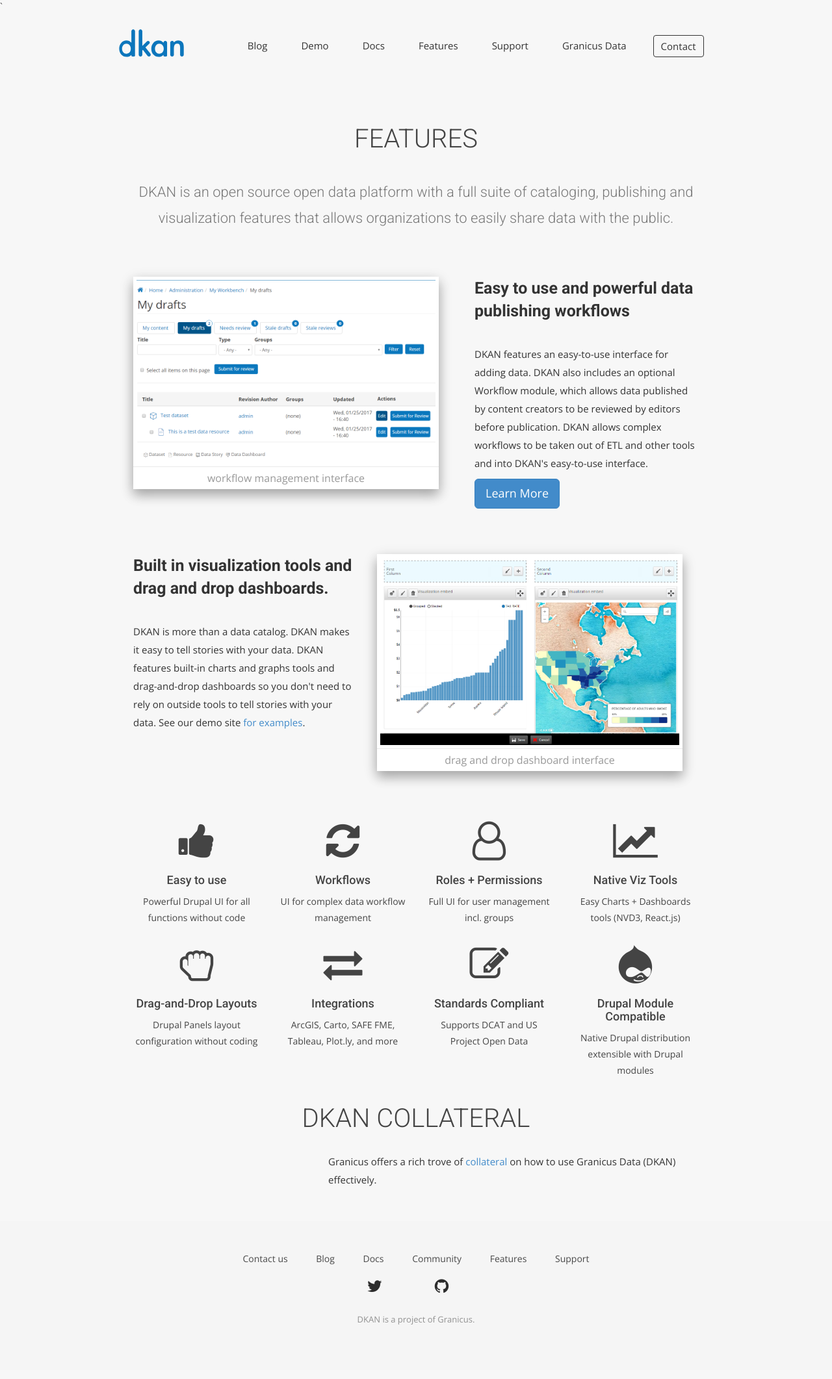
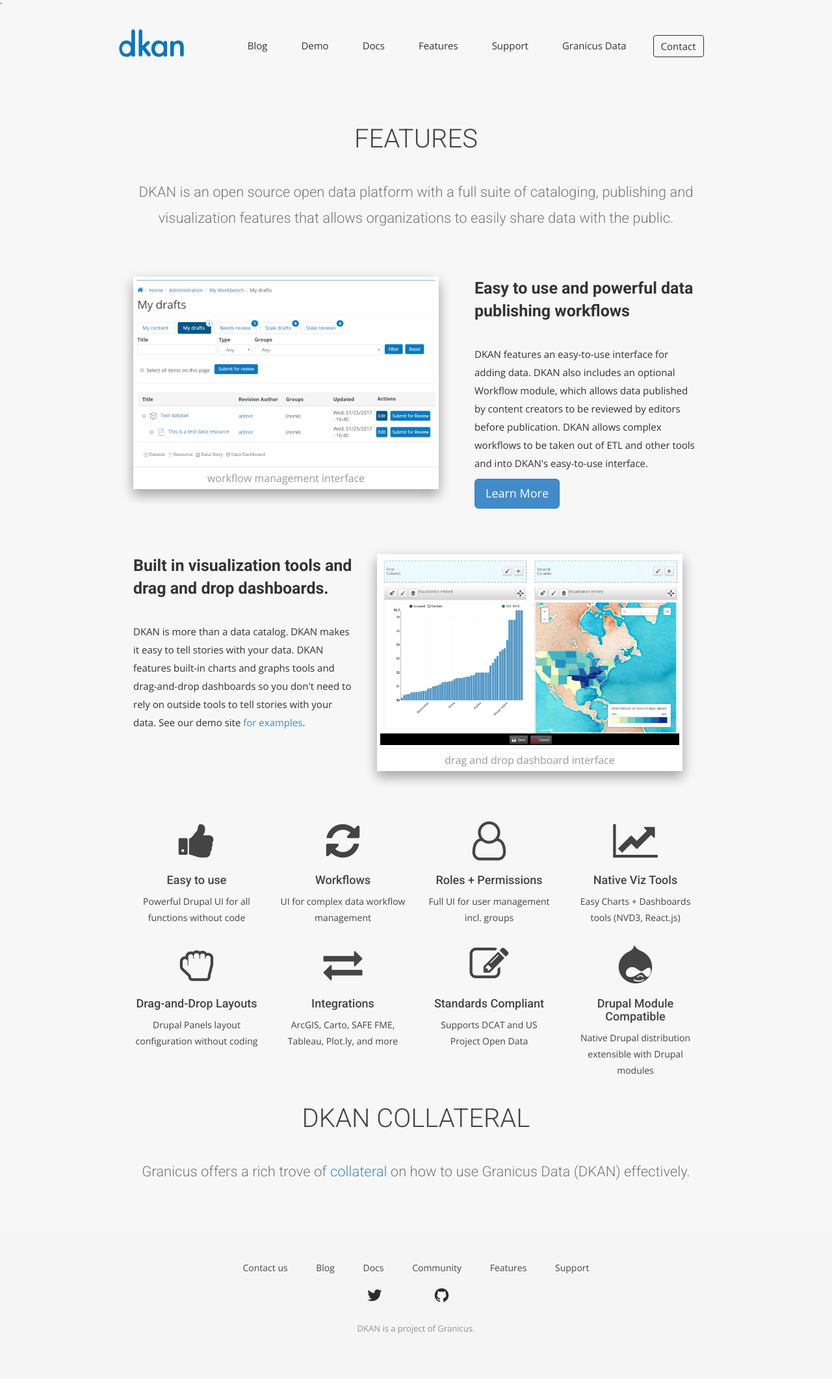
Before and after one commit to GetDKAN/GetDKAN.com, a Jekyll site: the page built from features.html, in a window 1280 px wide. Shown: the whole page at 65% size. Built offline with Jekyll 4.4.1, drawn with Linux system fonts in a browser that asks for light colours; nearby versions of some CDN libraries; some web fonts are replaced.

Commit message:
Update features.html

```diff
--- a/features.html
+++ b/features.html
@@ -114,8 +114,8 @@
 	    <div class="col-sm-4 col-md-4">
         <!--<a href="{{site.baseurl}}/img/NuCivicGuidetoDKAN.pdf"><img src="{{site.baseurl}}/img/guide-dkan.png" class="img-responsive guide" /></a>-->
       </div>
-      <div class="col-sm-8 col-md-8">
-       <p class="align-left">Granicus offers a rich trove of <a href="https://insights.govdelivery.com/Digital_Services/GovDelivery_Open_Data/Getting_Started">collateral</a> on how to use Granicus Data (DKAN) effectively.</p>
+      <!--<div class="col-sm-8 col-md-8">-->
+       <h3 class="section-subheading text-muted">Granicus offers a rich trove of <a href="https://insights.govdelivery.com/Digital_Services/GovDelivery_Open_Data/Getting_Started">collateral</a> on how to use Granicus Data (DKAN) effectively.</h3></p>
 <br/>
        <!--<a href="{{site.baseurl}}/img/NuCivicGuidetoDKAN.pdf" class="btn btn-lg btn-primary btn-rounded align-left">Download</a>-->
 </div>
```
